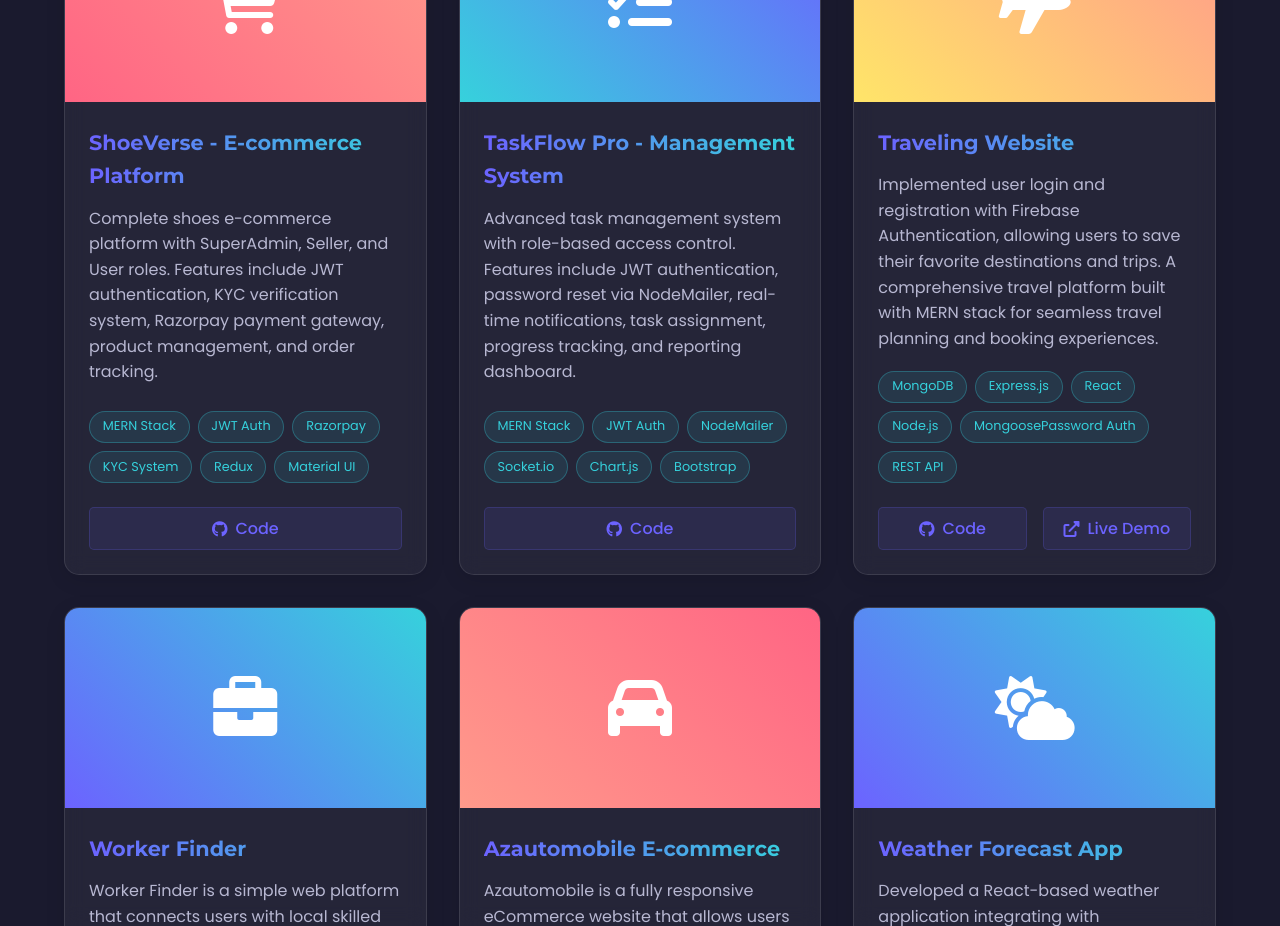
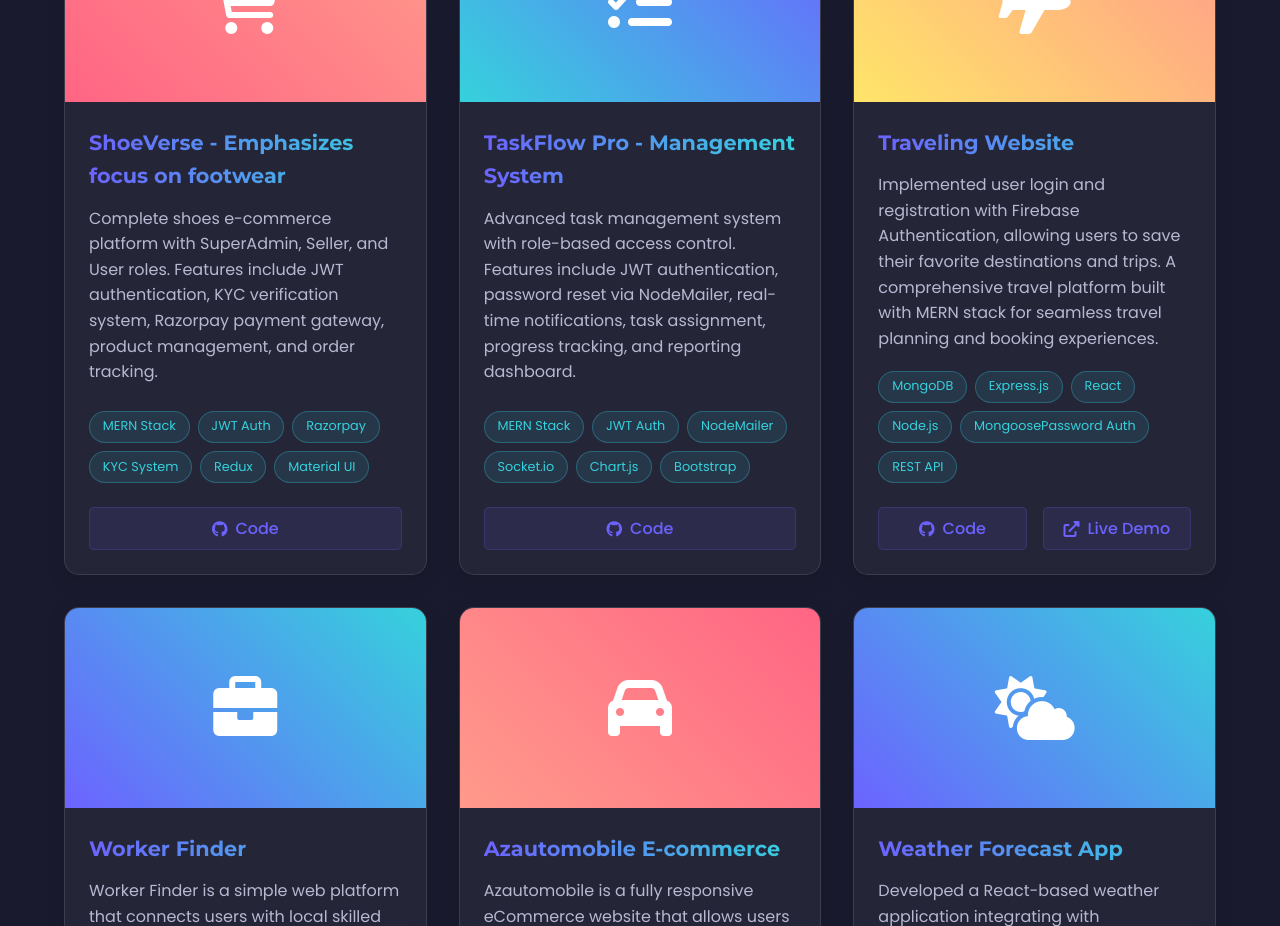
Before and after one commit to Adarshpandey80/Portfolio-REACT, a React (Vite) app: page / in a window 1280 px wide. Shown: the part 3860-4786 px from the top of the page. Built offline with nearby package versions, Linux system fonts and the light colour scheme; the HTML template or start-up script is replaced by a standard one.

Commit message:
update title name

```diff
--- a/src/components/Projects.jsx
+++ b/src/components/Projects.jsx
@@ -39,7 +39,7 @@ const ProjectCard = ({ project, index }) => {
 const Projects = () => {
   const projects = [
      {
-      title: 'ShoeVerse - E-commerce Platform',
+      title: 'ShoeVerse - Emphasizes focus on footwear',
       description: 'Complete shoes e-commerce platform with SuperAdmin, Seller, and User roles. Features include JWT authentication, KYC verification system, Razorpay payment gateway, product management, and order tracking.',
       technologies: ['MERN Stack', 'JWT Auth', 'Razorpay', 'KYC System', 'Redux', 'Material UI'],
       github: "https://github.com/Adarshpandey80/Shoe-Store-Mern",
```
